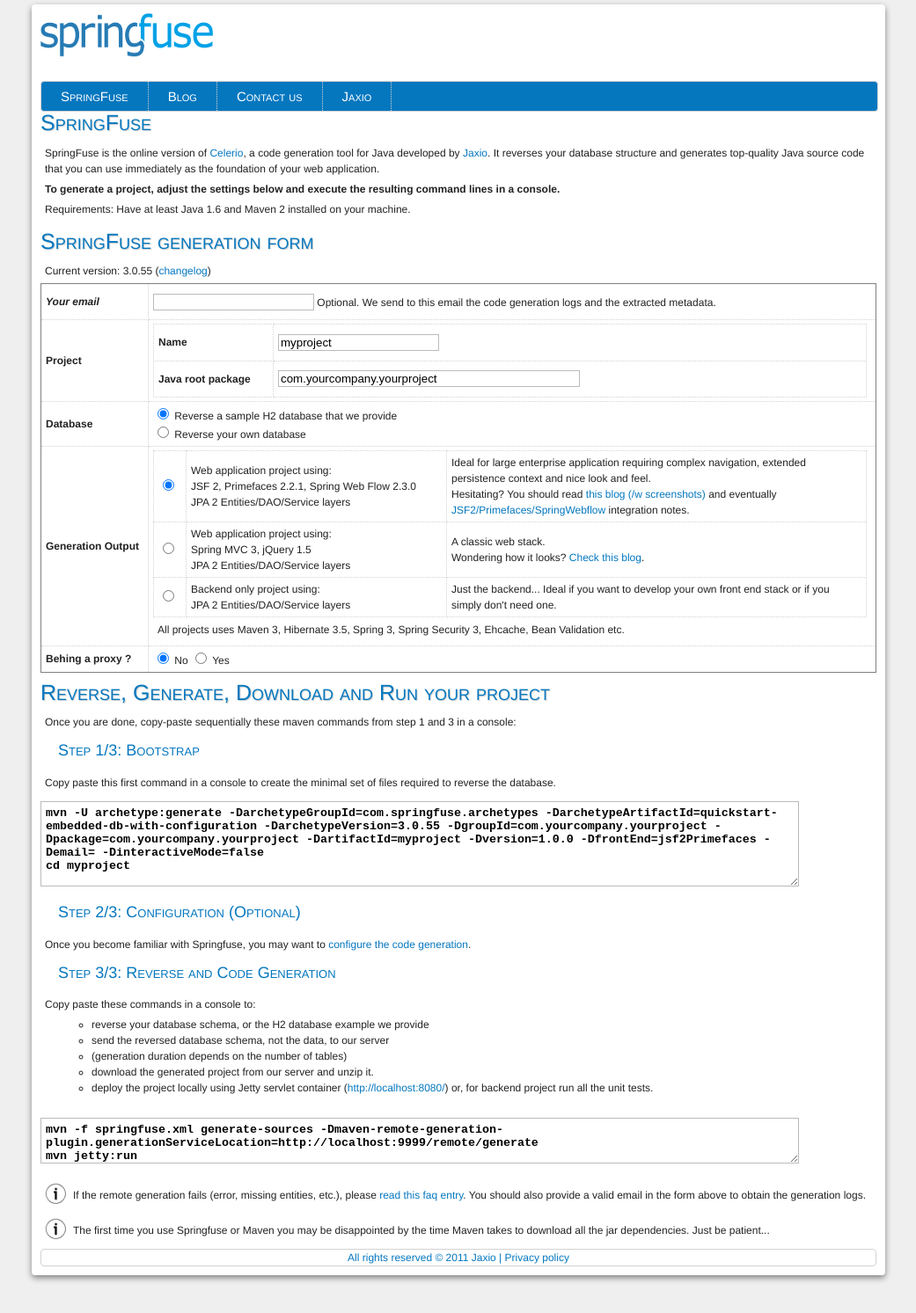
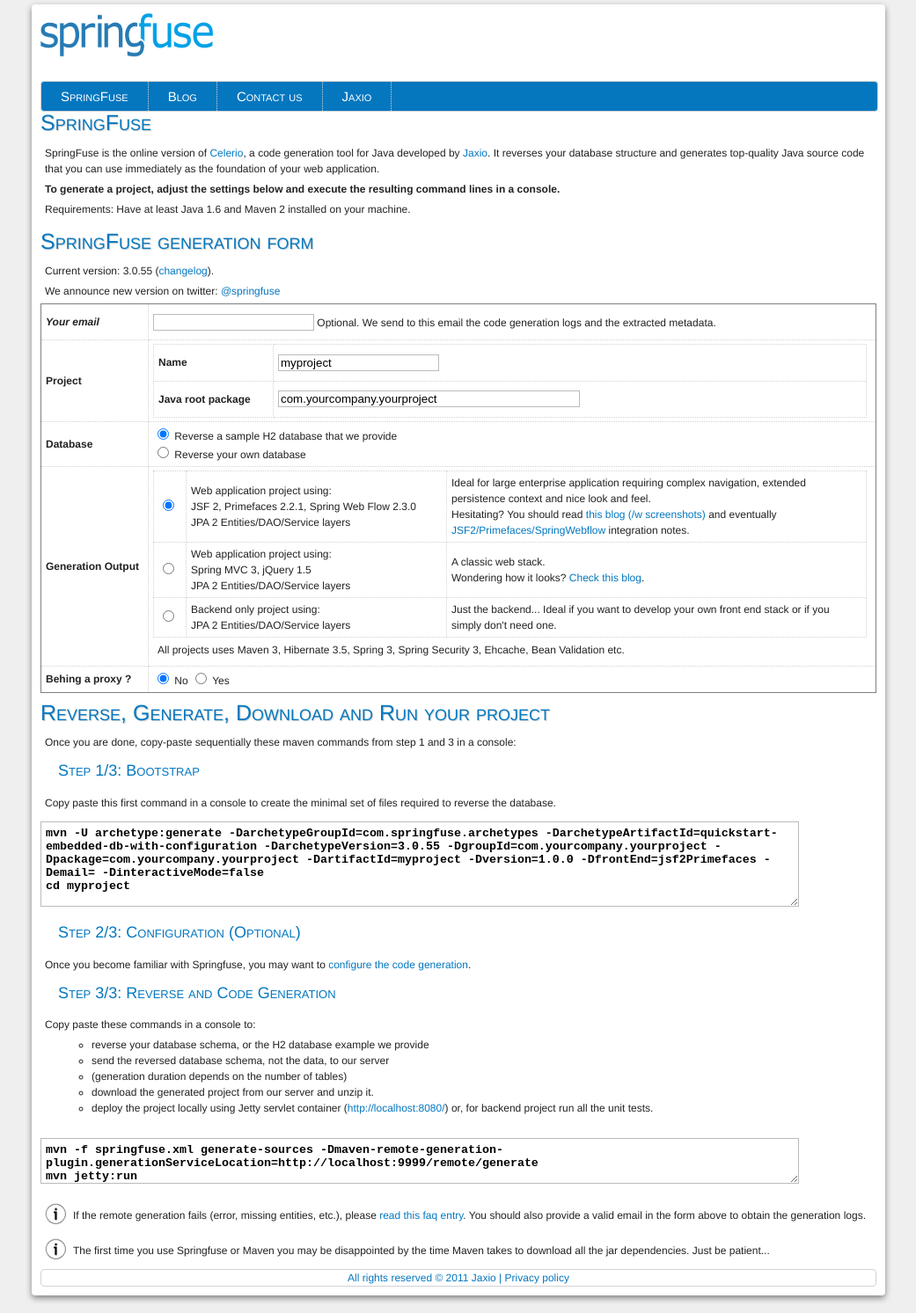
Before and after one commit to springfuse/springfuse.github.com, a Jekyll site: the page built from index.md, in a window 1280 px wide. Shown: the whole page at 88% size, without its empty margins (119-1160 px from the left). Built offline with Jekyll 4.4.1, drawn with Linux system fonts in a browser that asks for light colours; Markdown is read by kramdown in place of the engine named in the settings; before the commit the page ends 1470 px from its top, so only the background shows below that.

Commit message:
twitter link

```diff
--- a/index.md
+++ b/index.md
@@ -15,7 +15,9 @@ Requirements: Have at least Java 1.6 and Maven 2 installed on your machine.
 
 # SpringFuse generation form
 
-Current version: 3.0.55 (<a href="/change-log.html">changelog</a>)
+Current version: 3.0.55 (<a href="/change-log.html">changelog</a>).
+
+We announce new version on twitter: <a href="http://twitter.com/#!/springfuse">@springfuse</a>
 
 <div>
 <style>
```
